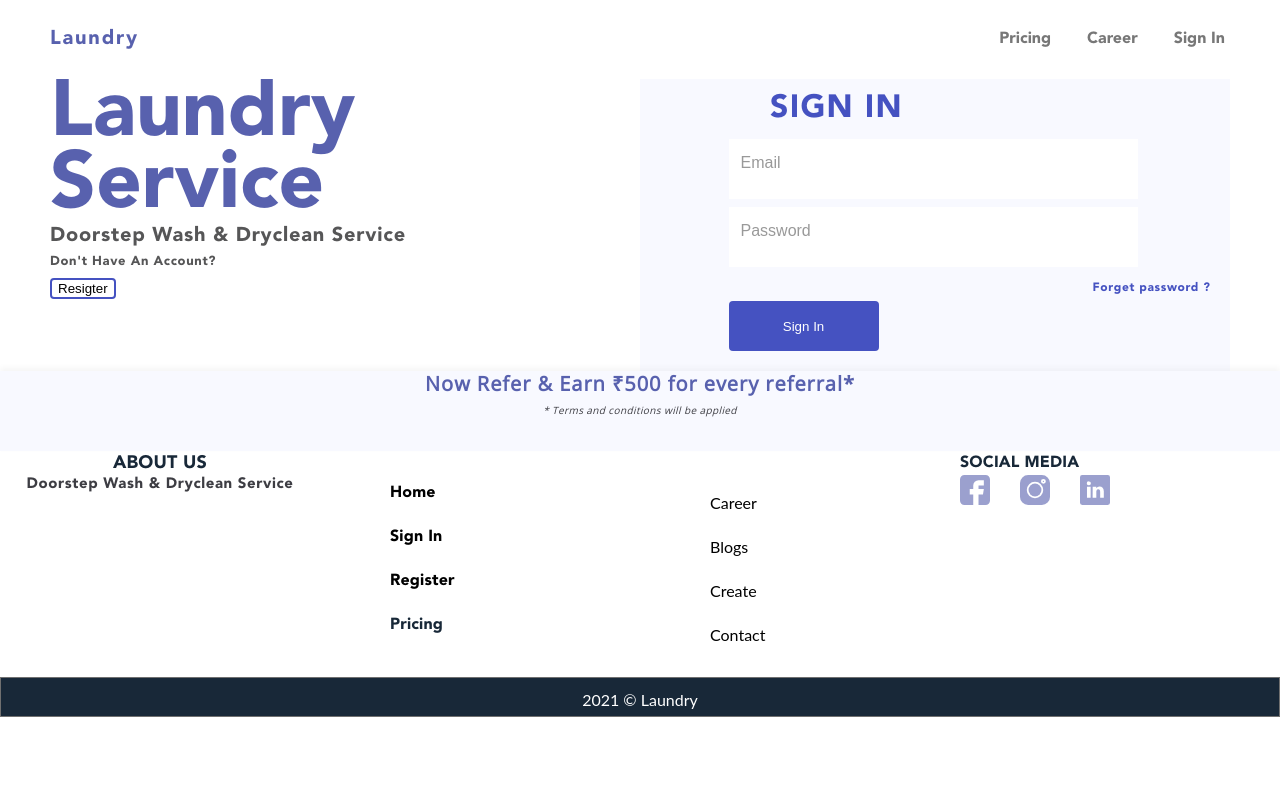
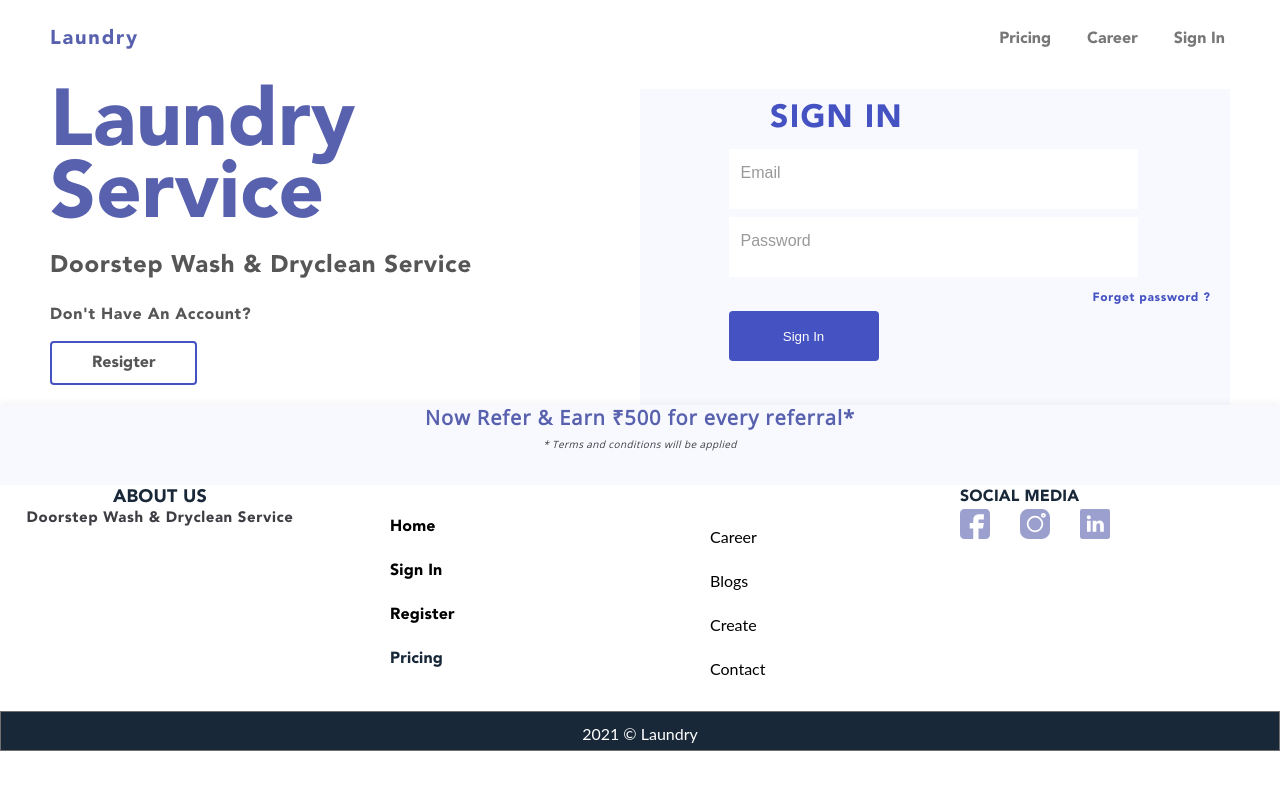
Before and after one commit to NOORMOHAMMED789/Laundry-Cart-FrontEnd, a React (Create React App) app: page / in a window 1280 px wide. Shown: the top 790 px of the page. Built offline with nearby package versions, Linux system fonts and the light colour scheme.

Commit message:
bug fixes and alignment issues

```diff
--- a/src/Components/SignupPage/SignupPage.css
+++ b/src/Components/SignupPage/SignupPage.css
@@ -37,6 +37,7 @@
 }
 .container {
   width: 100%;
+  margin-top: 1rem;
   display: flex;
   flex-direction: row;
 }
@@ -44,9 +45,8 @@
   width: 50%;
 }
 .section-1 {
-  width: 50vw;
+  width: 50%;
   box-sizing: border-box;
-  overflow-x: scroll;
 }
 .section1_title {
   font-family: Avenir;
@@ -54,34 +54,49 @@
   line-height: 7.2rem;
   padding-right: 10%;
   color: #5861ae;
+  padding-bottom: 1rem;
 }
-
 .section1_para {
-  font: normal normal 20px/26px Avenir;
+  font-family: Avenir;
+  font-size: 2.4rem;
+  line-height: 4.6rem;
+  font-style: normal;
   letter-spacing: 0.8px;
   color: #565657;
+  margin-bottom: 1rem;
 }
-
 .section1_para1 {
-  font: normal normal normal 16px/26px Avenir;
+  font-family: Avenir;
+  font-size: 1.6rem;
+  font-style: normal;
+  line-height: 3.2rem;
   letter-spacing: 0.64px;
   color: #565657;
-  font-size: 13px;
+  margin-bottom: 1rem;
 }
-
 .section1_btn {
-  margin-bottom: 20px;
+  margin-bottom: 2rem;
   border: 2px solid #4552c1;
   border-radius: 4px;
   background-color: white;
+  padding: 1.6rem 4rem;
+  font-family: Avenir;
+  font-size: 1.6rem;
+  font-style: normal;
+  font-weight: 100;
+  line-height: 0.8rem;
+  color: #565657;
 }
-
 .section1_btn:hover,
 .section1_btn:active {
   background-color: #4552c1;
   color: white;
   box-shadow: 2px 2px 10px gray;
   transform: scale(1.01);
+  cursor: pointer;
+}
+.section_btn1:focus {
+  background-color: #081feb;
 }
 
 .section-2 {
```
